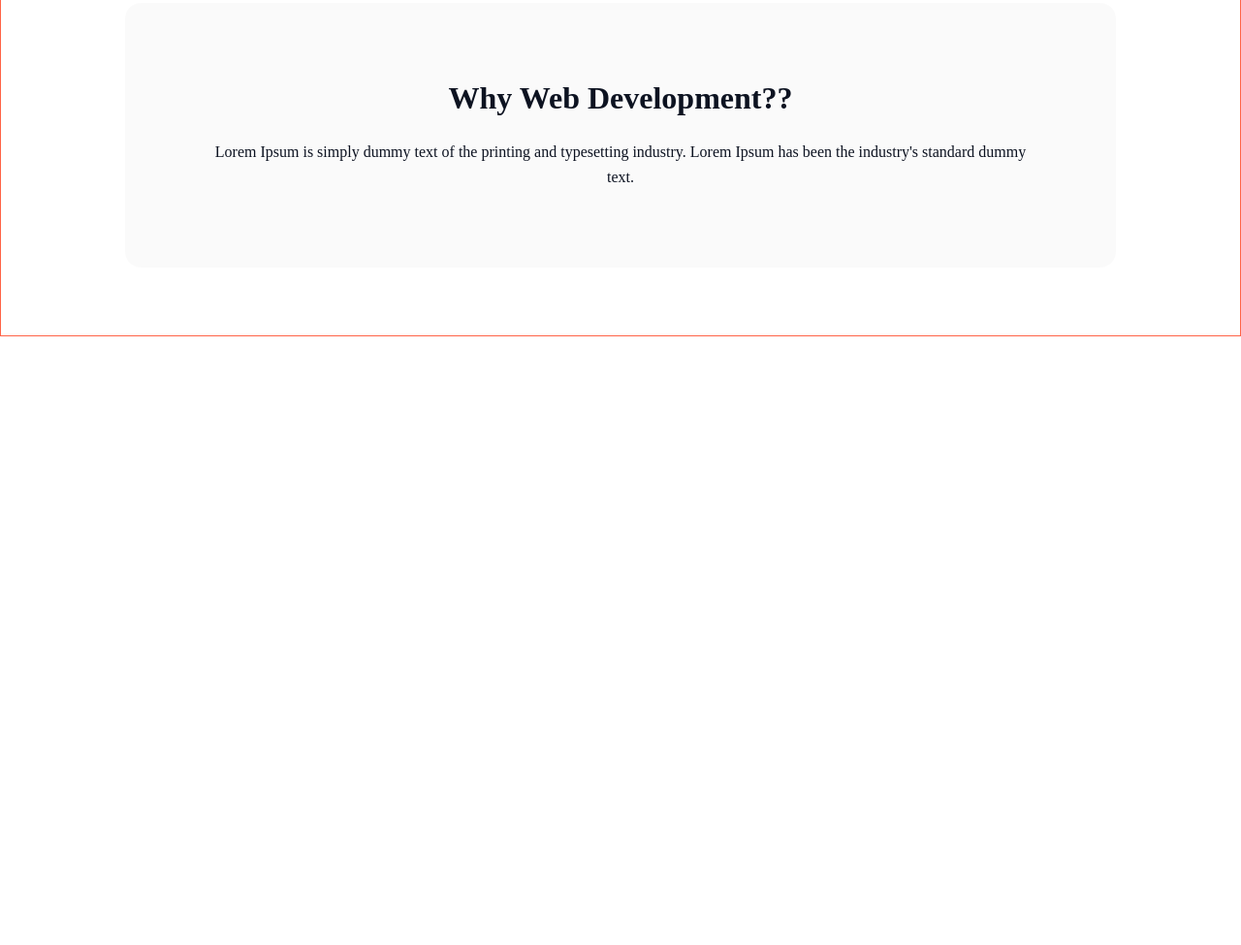
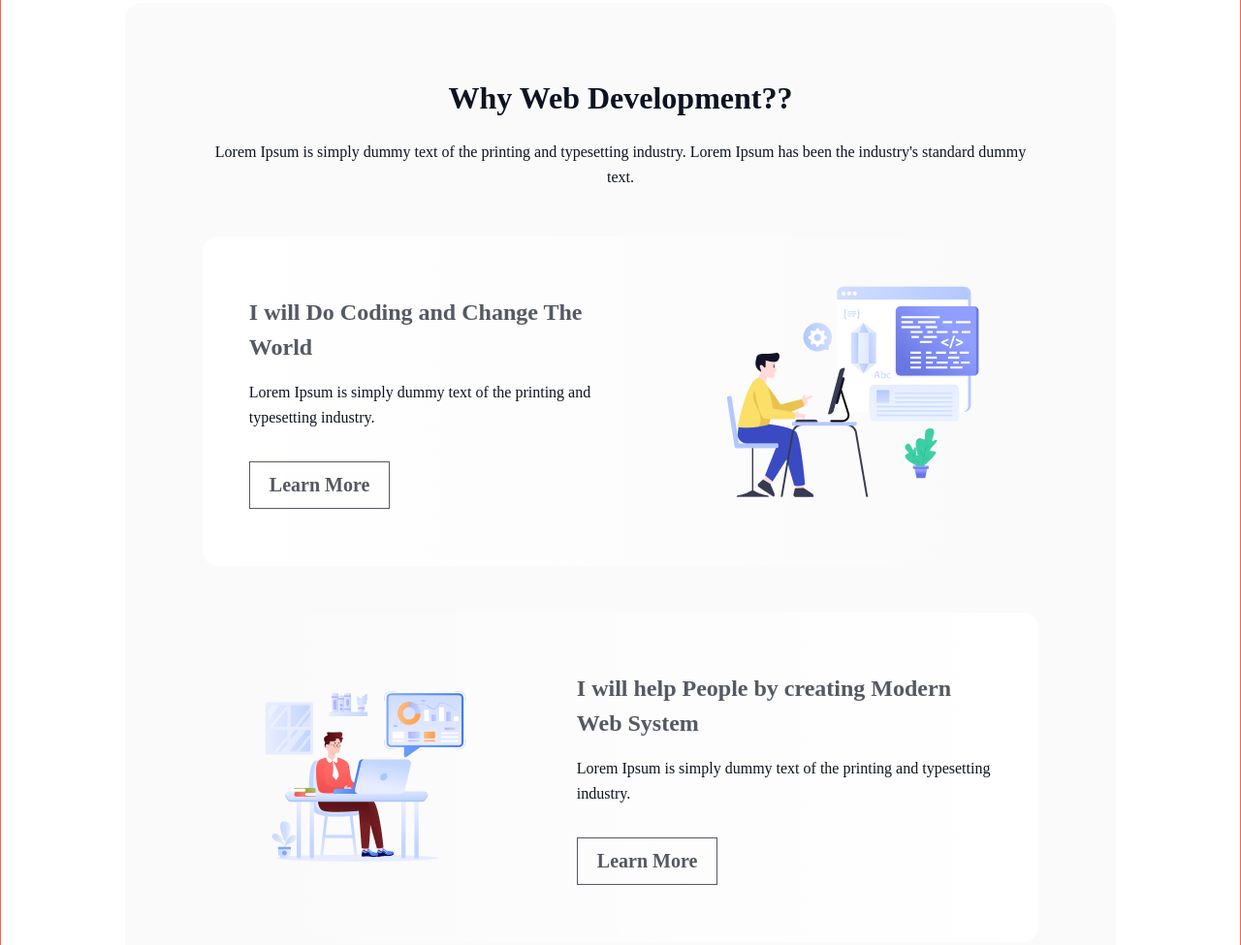
Before and after one commit to rakib0157/developer-mission-htmlcss, a plain HTML site: page index.html in a window 1280 px wide. Shown: the part 851-1826 px from the top of the page at 97% size. Before the commit the page ends 1198 px from the top, so only its background shows below. Drawn offline with Linux system fonts and the light colour scheme; a web font is replaced by a local one.

Commit message:
why web dev section done

```diff
--- a/index.html
+++ b/index.html
@@ -46,8 +46,54 @@
             <h2 class="section-heading">
                 Why Web Development??
             </h2>
-            <p class="section-heading-p">Lorem Ipsum is simply dummy text of the printing and typesetting industry. Lorem Ipsum has been the
+            <p class="section-heading-p">Lorem Ipsum is simply dummy text of the printing and typesetting industry.
+                Lorem Ipsum has been the
                 industry's standard dummy text.</p>
+            <div class="why-web-dev-card-container">
+                <div class="why-web-dev-card">
+                    <div class="why-dev-card-left-contetn">
+                        <h3 class="why-web-dev-card-heading">I will Do Coding and Change The World</h3>
+                        <p class="why-web-dev-card-p">Lorem Ipsum is simply dummy text of the printing and typesetting
+                            industry.</p>
+                        <button class="why-dev-card-btn">
+                            Learn More
+                        </button>
+                    </div>
+                    <div class="why-web-dev-card-right-content">
+                        <img src="./assets/pc.png" alt=" a man infront of computer">
+
+                    </div>
+                </div>
+                <div class="middle-why-web-dev-card">
+                    <div class="why-web-dev-card-right-content">
+                        <img src="./assets/pc1.png" alt=" a man infront of computer">
+
+                    </div>
+                    <div class="why-dev-card-left-contetn">
+                        <h3 class="why-web-dev-card-heading">I will help People by creating Modern Web System</h3>
+                        <p class="why-web-dev-card-p">Lorem Ipsum is simply dummy text of the printing and typesetting
+                            industry.</p>
+                            <button class="why-dev-card-btn">
+                                Learn More
+                            </button>
+                        </div>
+                    </div>
+                    <div class="why-web-dev-card">
+                        <div class="why-dev-card-left-contetn">
+                            <h3 class="why-web-dev-card-heading">I will Do Coding and Change The World</h3>
+                            <p class="why-web-dev-card-p">Lorem Ipsum is simply dummy text of the printing and typesetting
+                                industry.</p>
+                            <button class="why-dev-card-btn">
+                                Learn More
+                            </button>
+                        </div>
+                        <div class="why-web-dev-card-right-content">
+                            <img src="./assets/pc2.png" alt=" a man infront of computer">
+
+                        </div>
+                    </div>
+
+            </div>
         </section>
     </main>
     <footer></footer>
--- a/styles/desktop.css
+++ b/styles/desktop.css
@@ -138,3 +138,63 @@ body {
     letter-spacing: 0%;
     text-align: center;
 }
+
+.why-web-dev-card-container {
+    margin-top: 48px;
+    display: flex;
+    flex-direction: column;
+    gap: 48px;
+
+
+}
+
+
+.why-web-dev-card , .middle-why-web-dev-card {
+    display: flex;
+    justify-content: space-between;
+    align-items: center;
+    gap: 98px;
+    border-radius: 16px;
+    padding: 48px;
+    background: linear-gradient(90.00deg, rgb(255, 255, 255), rgba(255, 255, 255, 0) 100%);
+}
+.middle-why-web-dev-card{
+    background: linear-gradient(270.00deg, rgb(255, 255, 255), rgba(255, 255, 255, 0) 100%);
+
+
+}
+.why-web-dev-card-heading {
+    color: rgba(13, 19, 33, 0.7);
+    font-family: Azeret Mono;
+    font-size: 24px;
+    font-weight: 700;
+    line-height: 36px;
+    letter-spacing: 0%;
+    text-align: left;
+    margin-bottom: 16px;
+}
+
+.why-web-dev-card-p {
+    color: rgb(13, 19, 33);
+    font-family: Azeret Mono;
+    font-size: 16px;
+    font-weight: 400;
+    line-height: 26px;
+    letter-spacing: 0%;
+    text-align: left;
+}
+
+.why-dev-card-btn {
+    color: rgb(13, 19, 33);
+    font-family: Azeret Mono;
+    font-size: 20px;
+    font-weight: 600;
+    line-height: 23px;
+    letter-spacing: 0%;
+    text-align: center;
+    border: 1px solid rgb(13, 19, 33);
+    opacity: 0.7;
+    padding: 12px 20px;
+    background: transparent;
+    margin-top: 32px;
+}
```
Also changed, not shown: assets/pc.png (renamed from assets/Layer_1.png), assets/pc1.png (renamed from assets/Group 3.png), assets/pc2.png (renamed from assets/Group 4.png).
